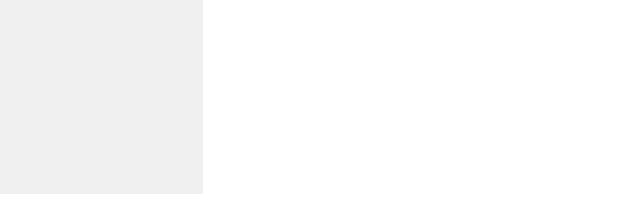
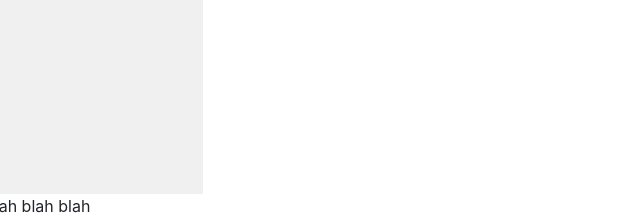
Before and after one commit to 2004drei/CS50W-Projects, a Django app: page / in a window 1280 px wide. Shown: the part 606-824 px from the top of the page, without its empty margins (0-640 px from the left). Before the commit the page ends 800 px from the top, so only its background shows below. Run offline with Django 3.2, Linux system fonts and the light colour scheme; some libraries are stand-ins or nearby versions.

Commit message:
Experimenting on the given file

```diff
--- a/CS50-Project-1/wiki/encyclopedia/templates/encyclopedia/layout.html
+++ b/CS50-Project-1/wiki/encyclopedia/templates/encyclopedia/layout.html
@@ -31,6 +31,7 @@
                 {% block body %}
                 {% endblock %}
             </div>
+            <div>blah blah blah</div>
         </div>
 
     </body>
```
